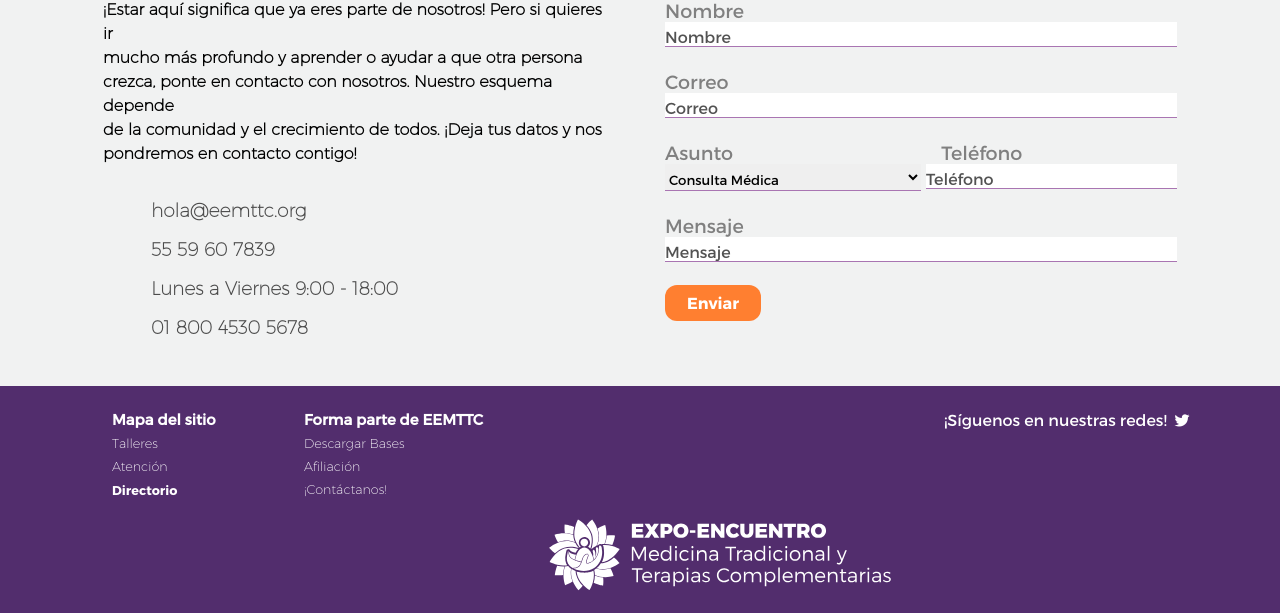
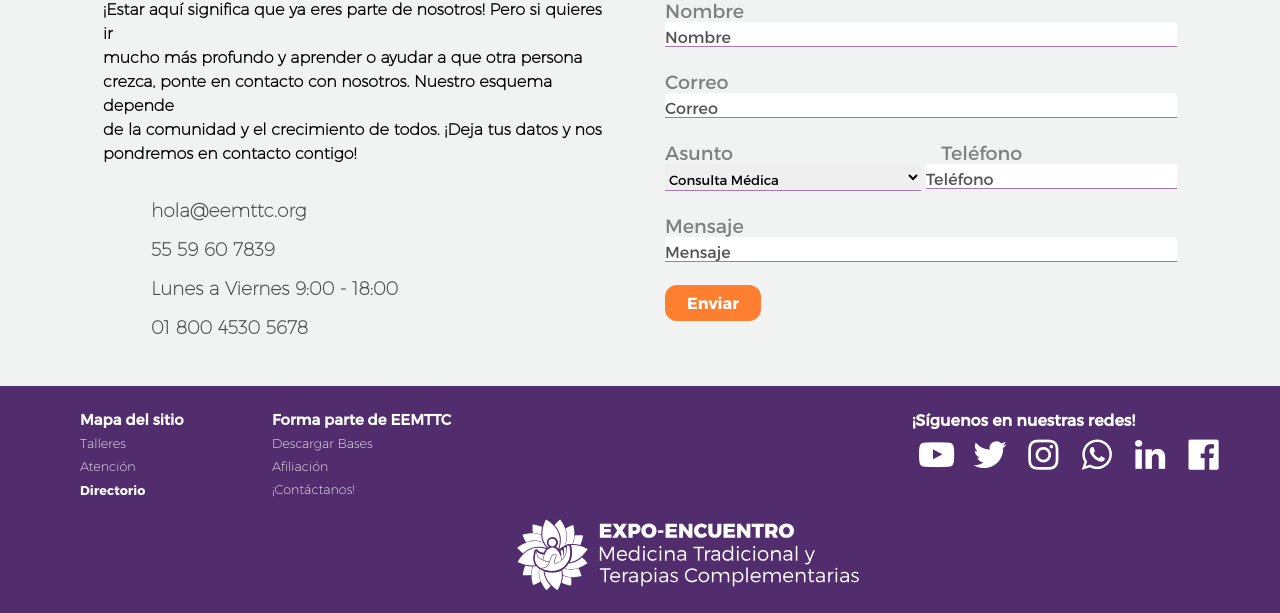
Before and after one commit to Ein-Bebop/ExpoMed, a PHP site: page /public/home.html in a window 1280 px wide. Shown: the part 791-1404 px from the top of the page. Run offline with PHP 8.4, Linux system fonts and the light colour scheme.

Commit message:
Iconos listos en footer

```diff
--- a/public/home.html
+++ b/public/home.html
@@ -97,10 +97,16 @@
         <div class="footer-logo"><img src="../assets/Logo_Blanco.svg"></div>
 
         <div class="nuestras-redes">
-            ¡Síguenos en nuestras redes!
-            <a class="icon-twitter"></a>
+            <h2>¡Síguenos en nuestras redes!</h2>
+            <div class="redes-sociales">
+                <a class="icon-youtube-play"></a>
+                <a class="icon-twitter"></a>
+                <a class="icon-instagram"></a>
+                <a class="icon-whatsapp"></a>
+                <a class="icon-linkedin"></a>
+                <a class="icon-facebook-official"></a>
+            </div>
         </div>
-
     </div>
 </body>
 </html>
--- a/styles/_home.scss
+++ b/styles/_home.scss
@@ -233,9 +233,21 @@
 .nuestras-redes{
     padding-top: 1.5rem;
     font-size: 1rem;
-    width: 20%;
+    width: 25%;
     margin-right: auto;
     margin-left: 0;
+
+    h2{
+        font-size: 1rem;
+    }
+}
+
+.redes-sociales{
+    padding-top: .2rem;
+
+    a{
+        font-size: 2.2rem;
+    }
 }
 
 .footer-li-dir{
--- a/styles/style.css
+++ b/styles/style.css
@@ -874,9 +874,21 @@ body {
 .nuestras-redes {
   padding-top: 1.5rem;
   font-size: 1rem;
-  width: 20%;
+  width: 25%;
   margin-right: auto;
   margin-left: 0;
+}
+
+.nuestras-redes h2 {
+  font-size: 1rem;
+}
+
+.redes-sociales {
+  padding-top: .2rem;
+}
+
+.redes-sociales a {
+  font-size: 2.2rem;
 }
 
 .footer-li-dir {
```
Also changed, not shown: 1 other file.
